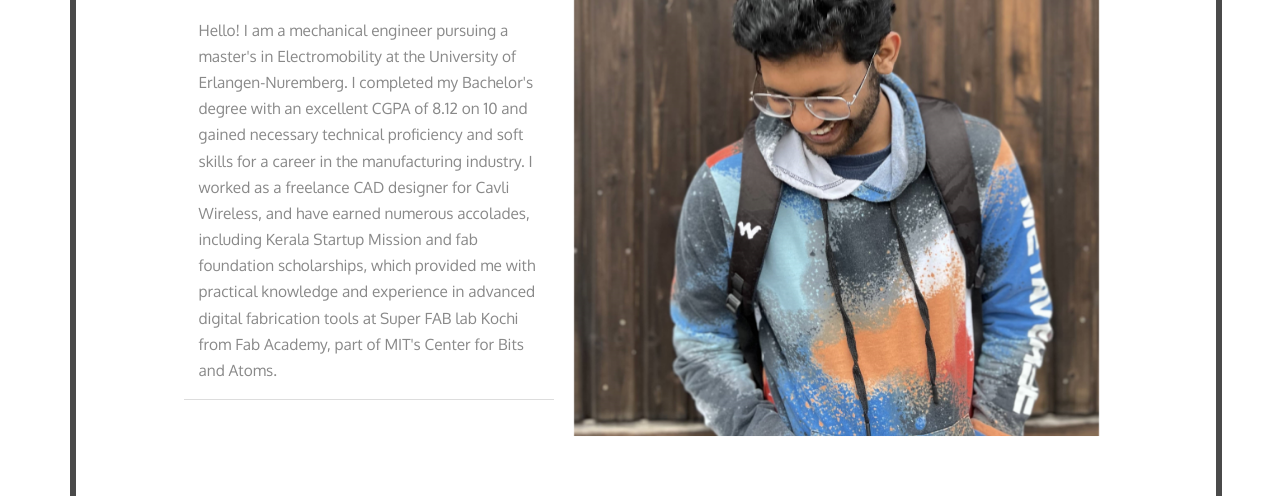
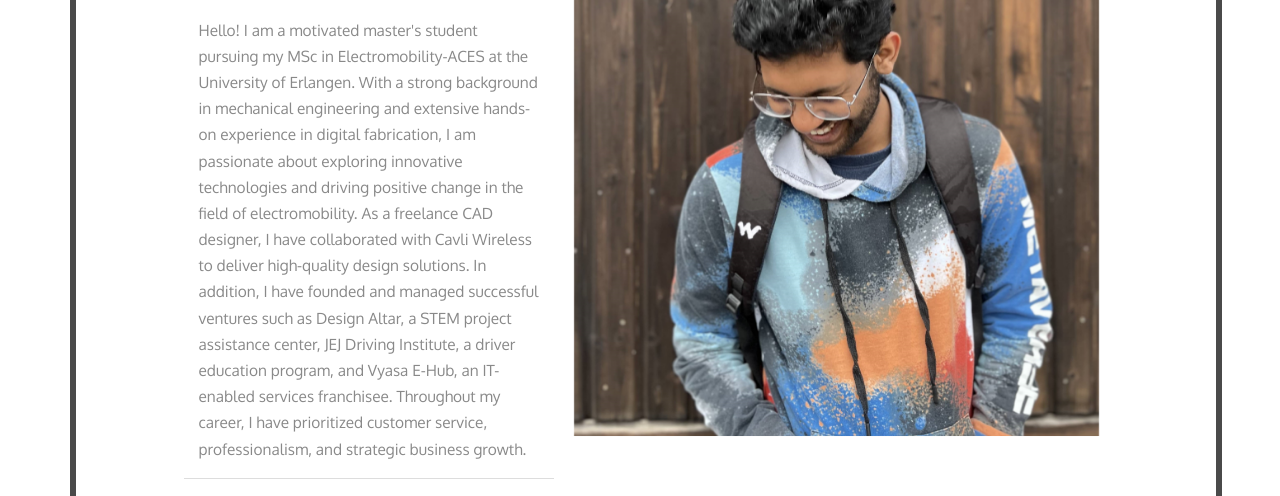
Before and after one commit to joshwinemmanuel/portfolio.github.io, a plain HTML site: page about.html in a window 1280 px wide. Shown: the part 456-952 px from the top of the page. Drawn offline with Linux system fonts and the light colour scheme; a web font is replaced by a local one.

Commit message:
Update about.html

```diff
--- a/about.html
+++ b/about.html
@@ -90,14 +90,7 @@
                <h3 class="heading-inner">About</h3>
                   <div class="hr"></div>
                     <h4>
-                      Hello! I am a mechanical engineer pursuing a master's in Electromobility at the
-                      University of Erlangen-Nuremberg.
-                      I completed my Bachelor's degree with an excellent CGPA of 8.12 on 10 and
-                      gained necessary technical proficiency and soft skills for a career in the manufacturing industry.
-                      I worked as a freelance CAD designer for Cavli Wireless, and have earned
-                       numerous accolades,
-                      including Kerala Startup Mission and fab foundation scholarships, which provided me with practical knowledge and experience in advanced digital fabrication tools at Super FAB lab Kochi from Fab Academy, part of MIT's Center for Bits and Atoms.</h4>
-
+                      Hello! I am a motivated master's student pursuing my MSc in Electromobility-ACES at the University of Erlangen. With a strong background in mechanical engineering and extensive hands-on experience in digital fabrication, I am passionate about exploring innovative technologies and driving positive change in the field of electromobility. As a freelance CAD designer, I have collaborated with Cavli Wireless to deliver high-quality design solutions. In addition, I have founded and managed successful ventures such as Design Altar, a STEM project assistance center, JEJ Driving Institute, a driver education program, and Vyasa E-Hub, an IT-enabled services franchisee. Throughout my career, I have prioritized customer service, professionalism, and strategic business growth.
                     <h4>
 
              </div>
```
